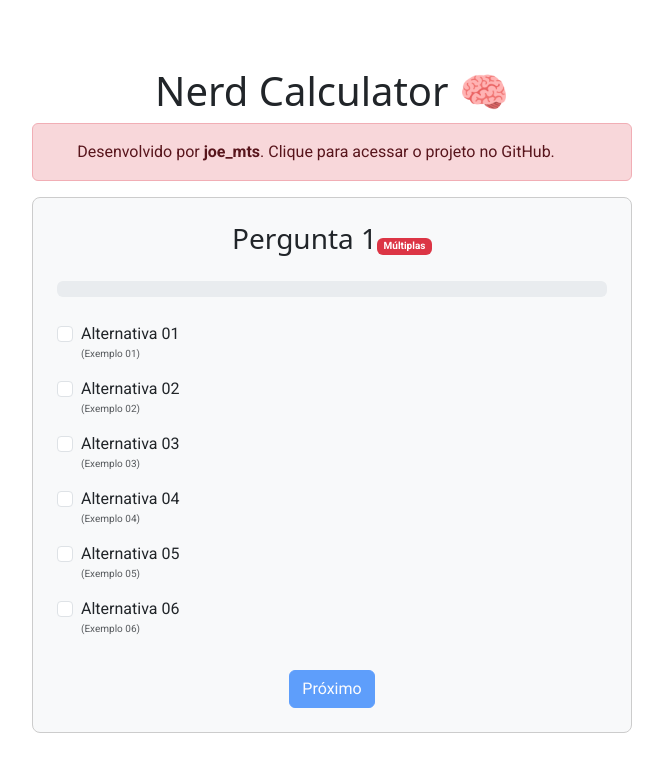
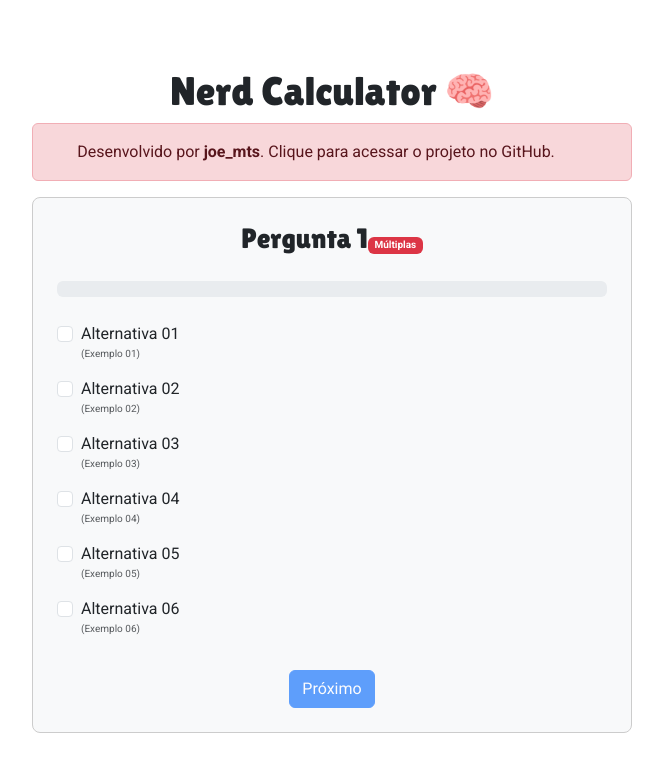
Before and after one commit to joe-mts/nerd-calculator, a plain HTML site: page index.html in a window 1280 px wide. Shown: the whole page, without its empty margins (308-971 px from the left). Drawn offline with Linux system fonts and the light colour scheme.

Commit message:
Update style.css

```diff
--- a/css/style.css
+++ b/css/style.css
@@ -41,7 +41,7 @@ body {
     display: none;
 }
 
-.titulo {
+.title {
     font-family: "Lilita One", sans-serif;
     font-weight: 400;
     font-style: normal;
```
